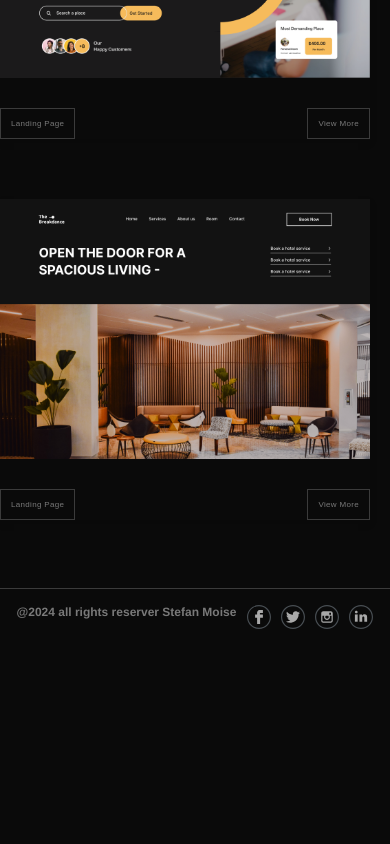
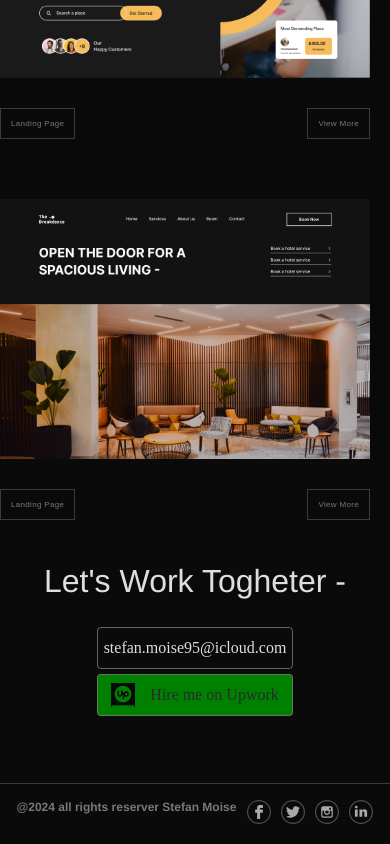
Before and after one commit to stefanm95/react-portfolio-2024, a React (Create React App) app: page /react-portfolio-2024/portfolio in a window 390 px wide. Shown: the part 3366-4210 px from the top of the page. Before the commit the page ends 4015 px from the top, so only its background shows below. Built offline with nearby package versions, Linux system fonts and the light colour scheme; a web font is replaced by a local one.

Commit message:
added responsiveness to menu and extended Footer Component

```diff
--- a/src/components/Footer.js
+++ b/src/components/Footer.js
@@ -5,14 +5,39 @@ import {
   Title,
   FooterLinksContainer,
   FooterLink,
+  PromoContainer,
+  ContactInfo,
+  EmailButton,
+  UpworkButton,
 } from "./Footer.styles";
 
+import { ReactComponent as Upwork } from "../assets/images/upwork-emblem-vector-37696674.svg";
 import { ReactComponent as Facebook } from "../assets/images/Group 483258.svg";
 import { ReactComponent as Twitter } from "../assets/images/Group 483254.svg";
 import { ReactComponent as Instagram } from "../assets/images/Group 483257.svg";
 import { ReactComponent as LinkedIn } from "../assets/images/Group 483256.svg";
+import { BigText } from "../pages/Portfolio.styles";
+
 export const Footer = () => {
+
+  const handleRedirect = () => {
+    window.location.href = "https://www.upwork.com/freelancers/~01d5ca1470bd14b222";
+  };
+
+
   return (
+    <>
+      <PromoContainer>
+        <BigText>Let's Work Togheter -</BigText>
+        <ContactInfo>
+          <EmailButton>stefan.moise95@icloud.com</EmailButton>
+            <UpworkButton onClick={handleRedirect}>
+              <Upwork />
+              Hire me on Upwork
+            </UpworkButton>
+
+        </ContactInfo>
+      </PromoContainer>
       <FooterContainer>
         <Title>@2024 all rights reserver Stefan Moise</Title>
         <FooterLinksContainer>
@@ -30,5 +55,6 @@ export const Footer = () => {
           </FooterLink>
         </FooterLinksContainer>
       </FooterContainer>
+    </>
   );
 };
--- a/src/components/Footer.styles.js
+++ b/src/components/Footer.styles.js
@@ -1,4 +1,87 @@
 import styled from "styled-components";
+
+export const PromoContainer = styled.div`
+/* margin: 0 auto; */
+  display: flex;
+  justify-content: center;
+  align-items: center;
+  padding: 16px;
+  width: 100%;
+  background-color: transparent;
+  flex-shrink: 1;
+  overflow-x: hidden;
+  @media screen and (max-width: 1024px) {
+    flex-direction: column;
+    &:nth-child(0) {
+      font-size: 20px;
+    }
+  }
+  @media screen and (max-width: 768px) {
+    flex-direction: column;
+    &:nth-child(0) {
+      font-size: 12px;
+    }
+  }
+`;
+export const ContactInfo = styled.div`
+  display: flex;
+  position: relative;
+  left: 24vh;
+  flex-direction: column;
+  align-items: flex-end;
+  justify-content: flex-end;
+  padding: 16px;
+  /* width: 100%; */
+  /* flex-shrink: 4; */
+  @media screen and (max-width: 1024px) {
+    flex-direction: column;
+    left: 0;
+    top: 10px;
+  }
+  @media screen and (max-width: 768px) {
+    flex-direction: column;
+    left: 0;
+    top: 10px;
+  }
+`;
+
+export const EmailButton = styled.button`
+  background-color: transparent;
+  border: 1px solid rgb(121, 121, 121, 0.8);
+  color: #dedede;
+  border-radius: 4px;
+  cursor: pointer;
+  font-family: "Urbanist";
+  font-size: 16px;
+  text-decoration: none;
+  height: 5vh;
+  &:hover {
+    color: #fff;
+  }
+
+`;
+
+export const UpworkButton = styled.button`
+  display: flex;
+  align-items: center;
+  justify-content: space-around;
+  width: 100%;
+  background-color: #008000;
+  border: none;
+  color: #292c2e;
+  border-radius: 4px;
+  cursor: pointer;
+  font-family: "Urbanist";
+  font-size: 16px;
+  position: relative;
+  top: 5px;
+  height: 5vh;
+  text-decoration: none;
+  border: 1px solid rgb(121, 121, 121, 0.8);
+  &:hover {
+    color: #dedede;
+  }
+`;
 
 export const FooterContainer = styled.footer`
   position: relative; /* Ensure relative positioning for the footer container */
--- a/src/components/Navbar.styles.js
+++ b/src/components/Navbar.styles.js
@@ -51,7 +51,10 @@ export const MenuContainer = styled.div`
   top: 20%;
   right: 180px;
   padding: 10px;
-
+  @media screen and (max-width: 768px) {
+    flex-direction: column;
+    right: 100px;
+  }
 `;
 
 export const MenuItem = styled(Link)`
--- a/src/pages/Home.styles.js
+++ b/src/pages/Home.styles.js
@@ -22,8 +22,14 @@ export const BigText = styled.div`
   display: flex;
   flex-direction: row;
   justify-content: center;
+  @media screen and (max-width: 1024px) {
+    font-size: 32px;
+  }
   @media screen and (max-width: 768px) {
-    font-size: 32px;
+    font-size: 28px;
+  }
+  @media screen and (max-width: 468px) {
+    font-size: 24px;
   }
 `;
 
@@ -373,14 +379,11 @@ export const PlanningSvg = styled.div`
 export const ScrollUp = styled.button`
   position: relative;
   left: 100px;
-  bottom: 30px;
+  bottom: -130px;
   background-color: transparent;
   border: none;
   padding: 15px 10px;
   cursor: pointer;
-  display: flex;
-  align-items: center;
-  justify-content: center;
   transition: background-color 0.3s ease;
   animation: 1s ease-in 0s 1 slideInFromRight;
   svg {
```
Also changed, not shown: src/assets/images/upwork-emblem-vector-37696674.svg. Lines whose indentation alone changed are shown as unchanged.
